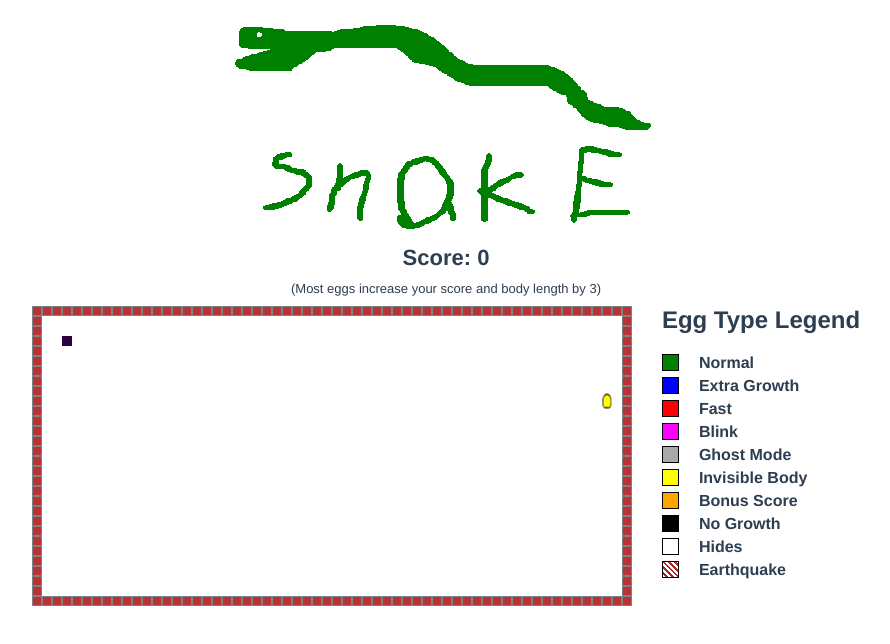
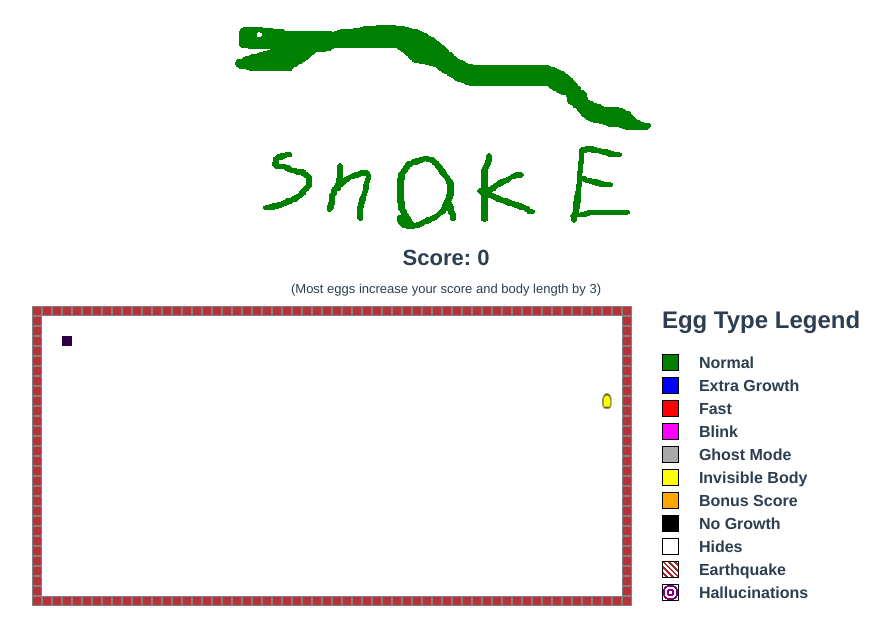
Before and after one commit to tmatthiash/vueSnake, a Vue app: page / in a window 1280 px wide. Shown: the top 644 px of the page, without its empty margins (194-1084 px from the left). Built offline with nearby package versions, Linux system fonts and the light colour scheme.

Commit message:
added hallucination egg

```diff
--- a/src/components/GameCell.vue
+++ b/src/components/GameCell.vue
@@ -19,6 +19,10 @@ export default {
 
 .invisible {
     opacity: 0;
+}
+
+.hallucination {
+    background-color: purple;
 }
 
 .game-grid-cell {
@@ -108,6 +112,16 @@ export default {
     white 2px,
     brown 2px,
     brown 4px
+  );
+}
+
+.food-type-10 {
+    background: repeating-radial-gradient(
+    circle,
+    white 0px,
+    white 2px,
+    purple 2px,
+    purple 4px
   );
 }
 
--- a/src/components/HomePage.vue
+++ b/src/components/HomePage.vue
@@ -19,6 +19,7 @@ import { map, MAX_HEIGHT, MAX_WIDTH } from '../map'
 import Legend from './Legend.vue';
 import { getFoodCoords } from "../utils/GetFoodCoords";
 import { randomInt } from '../utils/RandomInt';
+import { clearHallucinations, generateHallucinations } from '../utils/Hallucinations';
 
 export default {
     name: 'HomePage',
@@ -67,6 +68,7 @@ export default {
 
             if(document.getElementsByClassName("ghost").length > 0) this.switchGhostModeTo(false);
             if(document.getElementsByClassName("invisible").length > 0) this.switchInvisibleModeTo(false);
+            if(document.getElementsByClassName("hallucination").length > 0) clearHallucinations();
             if(document.getElementById("game-grid")) {
                 document.getElementById("game-grid").classList.remove("earthquake");
             }
@@ -115,6 +117,11 @@ export default {
                     this.snakeLength += 3;
                     document.getElementById("game-grid").classList.add("earthquake");
                     break;
+                case 10:
+                    this.gameScore += 3;
+                    this.snakeLength += 3;
+                    generateHallucinations();
+                    break;
             }
             this.resetMoveSpeed();
             this.createNewSnakeFood();
@@ -136,12 +143,13 @@ export default {
             previousFood?.classList.remove("food-type-7");
             previousFood?.classList.remove("food-type-8");
             previousFood?.classList.remove("food-type-9");
+            previousFood?.classList.remove("food-type-10");
         },
         createNewSnakeFood() {
 
             this.clearAllOldFoods();
-            const foodType = randomInt(10);
-            // const foodType = 4;
+            const foodType = randomInt(11);
+            // const foodType = 10;
             const foodCoords = getFoodCoords(this.snakeBody);
             const newFoodX = foodCoords.x;
             const newFoodY = foodCoords.y;
--- a/src/components/Legend.vue
+++ b/src/components/Legend.vue
@@ -40,6 +40,10 @@
         <div class="legend-entry">
             <div class="entry-food food-type-9" />
             <h4 class="entry-text">Earthquake</h4>
+        </div>
+        <div class="legend-entry">
+            <div class="entry-food food-type-10" />
+            <h4 class="entry-text">Hallucinations</h4>
         </div>
     </div>
 </template>
@@ -116,6 +120,16 @@ export default {
   );
 }
 
+.food-type-10 {
+    background: repeating-radial-gradient(
+    circle,
+    white 0px,
+    white 2px,
+    purple 2px,
+    purple 4px
+  );
+}
+
 .entry-text {
     margin: 0 20px;
 }
--- /dev/null
+++ b/src/utils/Hallucinations.js
@@ -0,0 +1,19 @@
+import { randomInt } from "./RandomInt"
+
+export const generateHallucinations = () => {
+    console.log("generate")
+    const allCells = document.getElementsByClassName("game-grid-cell")
+    for(let i = 0; i < allCells.length; i++) {
+        if(randomInt(12) ===0){
+            allCells[i].classList.add("hallucination");
+        }
+    }
+}
+
+export const clearHallucinations = () => {
+    const allHallucinationCells = document.getElementsByClassName("game-grid-cell");
+    console.log("clearing", allHallucinationCells.length)
+    for(let j = 0; j < allHallucinationCells.length; j++) {
+        allHallucinationCells[j].classList.remove("hallucination");
+    }
+}
```
